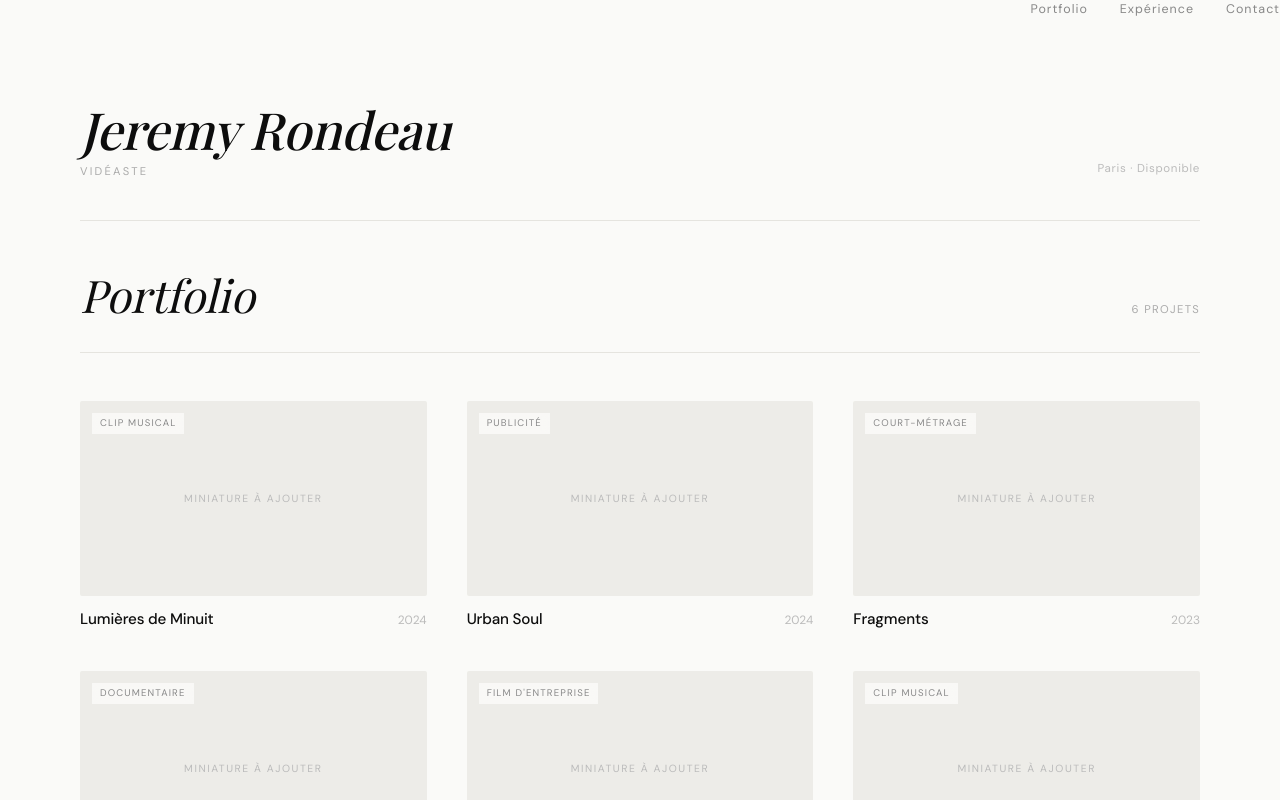
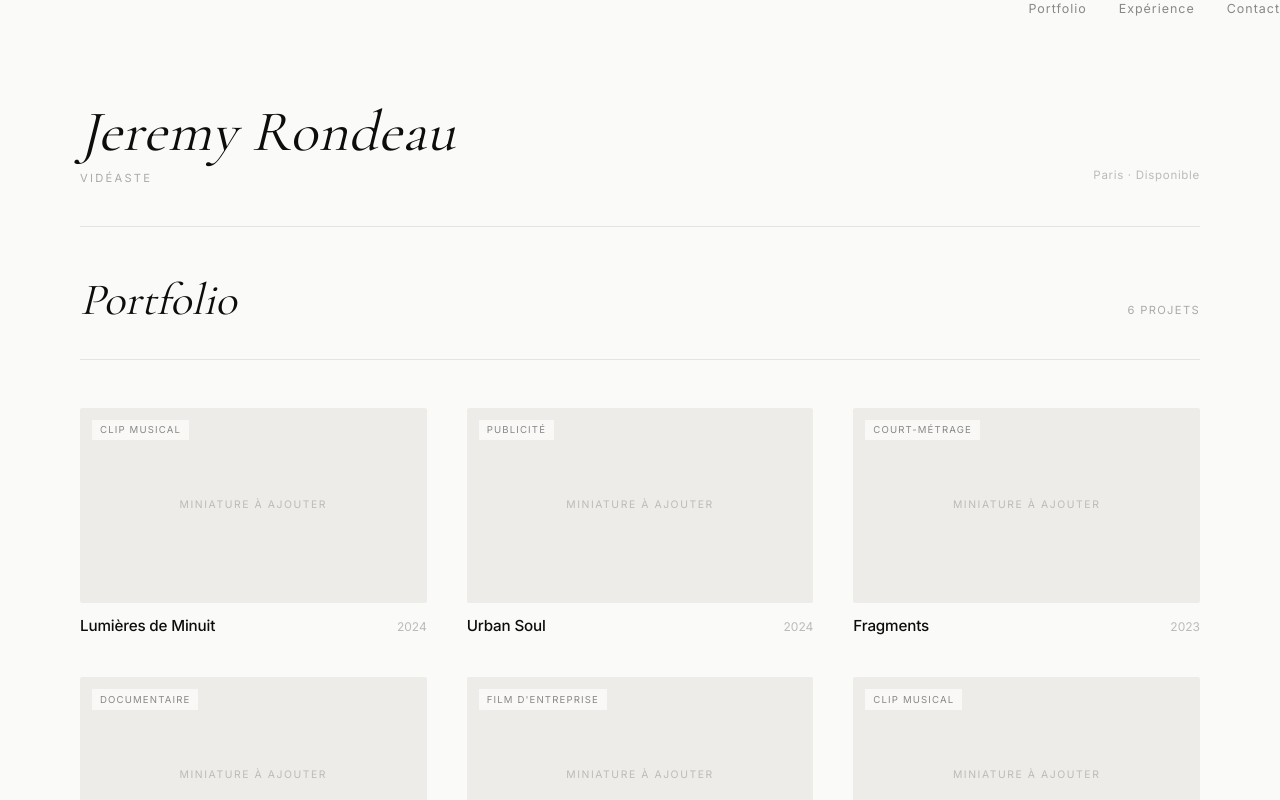
Before and after one commit to mdrtoto96-hash/portfolio-jeremy, a Next.js app: page / in a window 1280 px wide. Shown: the top 800 px of the page. Built offline with nearby package versions, Linux system fonts and the light colour scheme.

Commit message:
Typo : Playfair Display → Cormorant Garamond, DM Sans → Inter
Cormorant Garamond = typographie cinéma/film, lettres propres.
Inter = corps de texte neutre et lisible.

Co-Authored-By: Claude Sonnet 4.6 <noreply@anthropic.com>

```diff
--- a/src/app/layout.tsx
+++ b/src/app/layout.tsx
@@ -1,24 +1,24 @@
 import type { Metadata } from "next";
-import { DM_Sans, Playfair_Display } from "next/font/google";
+import { Inter, Cormorant_Garamond } from "next/font/google";
 import "./globals.css";
 
-const dm = DM_Sans({
+const inter = Inter({
   variable: "--font-dm",
   subsets: ["latin"],
   display: "swap",
 });
 
-const playfair = Playfair_Display({
+const cormorant = Cormorant_Garamond({
   variable: "--font-playfair",
   subsets: ["latin"],
   display: "swap",
-  weight: ["400", "500", "600", "700"],
+  weight: ["300", "400", "500", "600", "700"],
   style: ["normal", "italic"],
 });
 
 export const metadata: Metadata = {
   title: "Jeremy Rondeau — Vidéaste",
-  description: "Portfolio de Jeremy Rondeau, vidéaste professionnel. Cinéma, publicité, clip, documentaire.",
+  description: "Portfolio de Jeremy Rondeau, vidéaste professionnel. Clips, publicités, documentaires.",
   authors: [{ name: "Jeremy Rondeau" }],
   openGraph: {
     title: "Jeremy Rondeau — Vidéaste",
@@ -30,7 +30,7 @@ export const metadata: Metadata = {
 
 export default function RootLayout({ children }: { children: React.ReactNode }) {
   return (
-    <html lang="fr" className={`${dm.variable} ${playfair.variable}`}>
+    <html lang="fr" className={`${inter.variable} ${cormorant.variable}`}>
       <body>{children}</body>
     </html>
   );
--- a/src/app/page.tsx
+++ b/src/app/page.tsx
@@ -22,11 +22,11 @@ export default function Home() {
             <h1 style={{
               fontFamily: "var(--font-playfair)",
               fontStyle: "italic",
-              fontSize: "clamp(2rem, 4vw, 3.2rem)",
-              fontWeight: 500,
+              fontSize: "clamp(2.2rem, 4.5vw, 3.6rem)",
+              fontWeight: 400,
               lineHeight: 1,
               color: "#0D0D0D",
-              letterSpacing: "-0.01em",
+              letterSpacing: "0.01em",
             }}>
               Jeremy Rondeau
             </h1>
```
